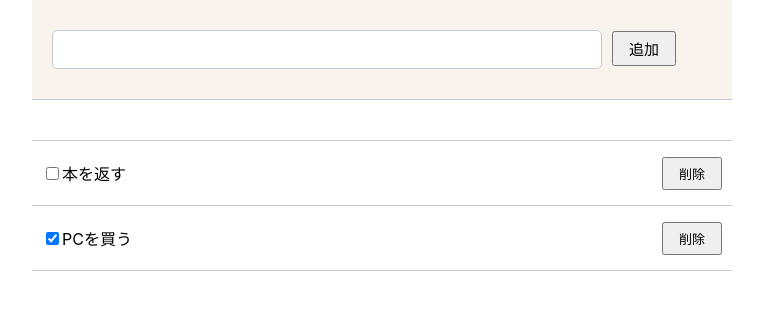
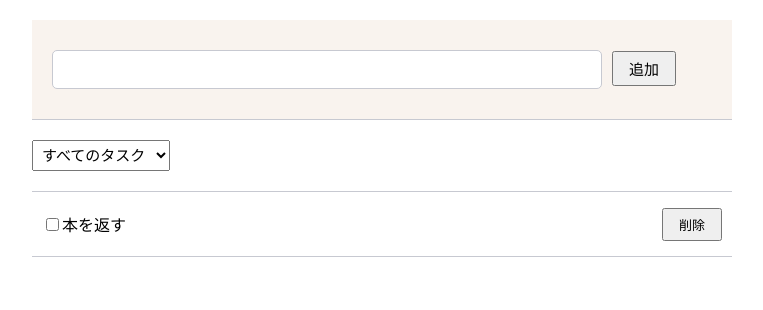
Before and after one commit to sh-nambu/todoapp, a React (Create React App) app: page / in a window 1280 px wide. Shown: the top 310 px of the page, without its empty margins (258-1021 px from the left). Built offline with nearby package versions, Linux system fonts and the light colour scheme.

Commit message:
フィルタリング機能を実装する

```diff
--- a/src/App.tsx
+++ b/src/App.tsx
@@ -7,11 +7,13 @@ const initialTasks: Task[] = [
     id: 1,
     title: "本を返す",
     done: false,
+    removed: false,
   },
   {
     id: 2,
     title: "PCを買う",
     done: true,
+    removed: false,
   },
 ];
 
--- a/src/assets/css/App.css
+++ b/src/assets/css/App.css
@@ -46,12 +46,12 @@
   list-style: none;
   margin: 0;
   padding: 0;
-  border-top: 1px solid #C7C9D1;
+  border-top: 1px solid #c7c9d1;
 }
 
 .task-list li {
   padding: 20px 10px;
-  border-bottom: 1px solid #C7C9D1;
+  border-bottom: 1px solid #c7c9d1;
   display: flex;
   align-items: center;
   position: relative;
@@ -68,20 +68,26 @@
 }
 
 .inputForm {
-  margin-bottom: 40px;
+  margin: 20px 0;
   background: #f9f3ee;
   padding: 30px 20px;
-  border-bottom: 1px solid #C7C9D1;
+  border-bottom: 1px solid #c7c9d1;
 }
 
 .inputForm .input {
   width: 80%;
   font-size: 15px;
   outline: none;
-  border: solid 1px #C7C9D1;
+  border: solid 1px #c7c9d1;
   padding: 10px;
   border-radius: 5px;
   margin-right: 10px;
+}
+
+.dropdown-list {
+  font-size: 15px;
+  margin-bottom: 20px;
+  padding: 5px;
 }
 
 .btn {
--- /dev/null
+++ b/src/components/Filter.tsx
@@ -0,0 +1,28 @@
+export const filterLabel = {
+  all: "すべてのタスク",
+  done: "完了したタスク",
+  inProgress: "現在のタスク",
+  removed: "ゴミ箱",
+};
+
+type Props = {
+  setFilter: (filter: keyof typeof filterLabel) => void;
+};
+
+const Filter: React.FC<Props> = ({ setFilter }) => {
+  const handleOnChange = (event: React.ChangeEvent<HTMLSelectElement>) => {
+    setFilter(event.target.value as keyof typeof filterLabel);
+  };
+  return (
+    <div>
+      <select className="dropdown-list" onChange={handleOnChange}>
+        <option value="all">{filterLabel.all}</option>
+        <option value="done">{filterLabel.done}</option>
+        <option value="inProgress">{filterLabel.inProgress}</option>
+        <option value="removed">{filterLabel.removed}</option>
+      </select>
+    </div>
+  );
+};
+
+export default Filter;
--- a/src/components/TaskInput.tsx
+++ b/src/components/TaskInput.tsx
@@ -3,8 +3,9 @@ import { Task } from "./types/Types";
 
 type Props = {
   handleAddTask: (task: Task) => void;
+  enabled: boolean;
 };
-const TaskInput: React.FC<Props> = ({ handleAddTask }) => {
+const TaskInput: React.FC<Props> = ({ handleAddTask, enabled }) => {
   const [inputTask, setInputTask] = useState("");
 
   const handleOnChange = (event: React.ChangeEvent<HTMLInputElement>) => {
@@ -17,6 +18,7 @@ const TaskInput: React.FC<Props> = ({ handleAddTask }) => {
         id: new Date().getTime(),
         title: inputTask,
         done: false,
+        removed: false,
       });
       setInputTask("");
     }
@@ -25,12 +27,13 @@ const TaskInput: React.FC<Props> = ({ handleAddTask }) => {
   return (
     <div className="inputForm">
       <input
+        disabled={!enabled}
         type="text"
         className="input"
         value={inputTask}
         onChange={handleOnChange}
       />
-      <button className="btn" onClick={handleOnClick}>
+      <button className="btn" disabled={!enabled} onClick={handleOnClick}>
         追加
       </button>
     </div>
--- a/src/components/TaskList.tsx
+++ b/src/components/TaskList.tsx
@@ -1,13 +1,13 @@
-import { useEffect, useState } from "react";
 import TaskItem from "./TaskItem";
 import { Task } from "./types/Types";
+import { filterLabel } from "./Filter";
 
 type Props = {
   tasks: Task[];
   setTasks: React.Dispatch<React.SetStateAction<Task[]>>;
+  filter: keyof typeof filterLabel;
 };
-const TaskList: React.FC<Props> = ({ tasks, setTasks }) => {
-
+const TaskList: React.FC<Props> = ({ tasks, setTasks, filter }) => {
   const handleDone = (id: number) => {
     setTasks((tasks) =>
       tasks.map((task) =>
@@ -22,13 +22,36 @@ const TaskList: React.FC<Props> = ({ tasks, setTasks }) => {
   };
 
   const handleDelete = (id: number) => {
-      setTasks((tasks) => tasks.filter((task) => task.id !== id));
-    // setTaskList((taskList) => taskList.filter((task) => task.id !== id));
+    setTasks((tasks) =>
+      tasks.map((task) =>
+        task.id === id
+          ? {
+              ...task,
+              removed: true,
+            }
+          : task
+      )
+    );
   };
+
+  const filterdTaskList = tasks.filter((task) => {
+    switch (filter) {
+      case "all":
+        return !task.removed;
+      case "done":
+        return task.done && !task.removed;
+      case "inProgress":
+        return !task.done && !task.removed;
+      case "removed":
+        return task.removed;
+      default:
+        return true;
+    }
+  });
 
   return (
     <ul className="task-list">
-      {tasks.map((task) => (
+      {filterdTaskList.map((task) => (
         <TaskItem
           key={task.id}
           task={task}
--- a/src/components/types/Types.ts
+++ b/src/components/types/Types.ts
@@ -3,9 +3,11 @@
  * @param id id
  * @param title タイトル
  * @param done 完了済みフラグ
+ * @param removed 削除済みフラグ
  */
 export type Task = {
   readonly id: number;
   title: string;
   done: boolean;
+  removed: boolean;
 };
--- a/src/components/useTaskList.tsx
+++ b/src/components/useTaskList.tsx
@@ -2,18 +2,28 @@ import { Task } from "./types/Types";
 import TaskList from "./TaskList";
 import TaskInput from "./TaskInput";
 import { useState } from "react";
+import Filter, { filterLabel } from "./Filter";
 
 export const useTaskList = (initialTaskList: Task[]) => {
   const [taskList, setTaskList] = useState(initialTaskList);
+  const [filterText, setFilterText] =
+    useState<keyof typeof filterLabel>("inProgress");
+
+  const setFilter = (filter: keyof typeof filterLabel) => {
+    setFilterText(filter);
+  };
 
   const handleAddTask = (task: Task) => {
     setTaskList([task, ...taskList]);
   };
 
+  const inputEnabled = filterText === "all" || filterText === "inProgress";
+
   return () => (
     <div className="inner">
-      <TaskInput handleAddTask={handleAddTask} />
-      <TaskList tasks={taskList} setTasks={setTaskList} />
+      <TaskInput enabled={inputEnabled} handleAddTask={handleAddTask} />
+      <Filter setFilter={setFilter} />
+      <TaskList tasks={taskList} filter={filterText} setTasks={setTaskList} />
     </div>
   );
 };
```
Lines whose indentation alone changed are shown as unchanged.
